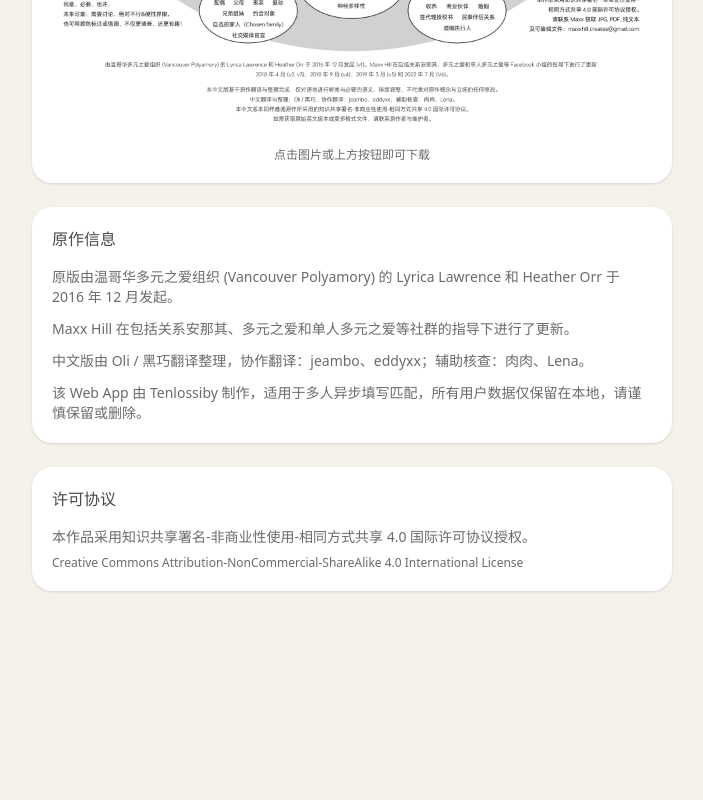
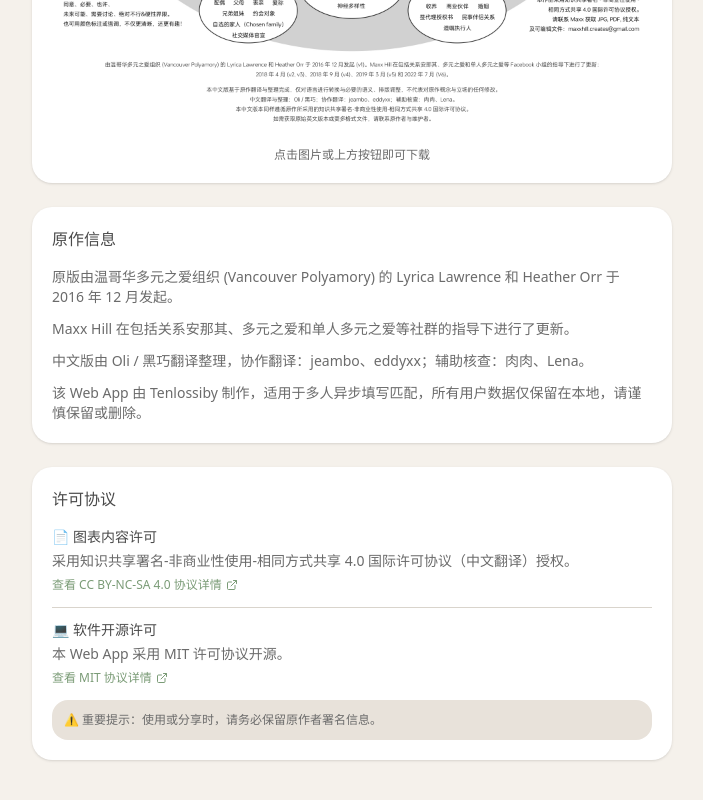
Before and after one commit to Tenlossiby/relationship-anarchy-smorgasbord-cn, a Next.js app: page /settings in a window 1280 px wide. Shown: the part 1502-2302 px from the top of the page, without its empty margins (288-991 px from the left). Before the commit the page ends 2221 px from the top, so only its background shows below. Built offline with nearby package versions, Linux system fonts and the light colour scheme.

Commit message:
docs: 更新许可协议文本，添加CC4.0和MIT双许可说明

```diff
--- a/src/app/settings/page.tsx
+++ b/src/app/settings/page.tsx
@@ -174,12 +174,49 @@ export default function SettingsPage() {
         <section className="bg-card rounded-2xl p-5 mb-6 shadow-sm">
           <h2 className="font-medium text-card-foreground mb-4">许可协议</h2>
 
-          <p className="text-sm text-muted-foreground">
-            本作品采用知识共享署名-非商业性使用-相同方式共享 4.0 国际许可协议授权。
-          </p>
-          <p className="text-xs text-muted-foreground mt-2">
-            Creative Commons Attribution-NonCommercial-ShareAlike 4.0 International License
-          </p>
+          <div className="space-y-3">
+            <div>
+              <h3 className="text-sm font-medium text-card-foreground mb-1">
+                📄 图表内容许可
+              </h3>
+              <p className="text-sm text-muted-foreground">
+                采用知识共享署名-非商业性使用-相同方式共享 4.0 国际许可协议（中文翻译）授权。
+              </p>
+              <a
+                href="https://creativecommons.org/licenses/by-nc-sa/4.0/deed.zh"
+                target="_blank"
+                rel="noopener noreferrer"
+                className="inline-flex items-center gap-1 text-xs text-primary hover:underline mt-1"
+              >
+                查看 CC BY-NC-SA 4.0 协议详情
+                <ExternalLink className="w-3 h-3" />
+              </a>
+            </div>
+
+            <div className="border-t border-border pt-3">
+              <h3 className="text-sm font-medium text-card-foreground mb-1">
+                💻 软件开源许可
+              </h3>
+              <p className="text-sm text-muted-foreground">
+                本 Web App 采用 MIT 许可协议开源。
+              </p>
+              <a
+                href="https://github.com/Tenlossiby/relationship-anarchy-smorgasbord-cn/blob/main/LICENSE"
+                target="_blank"
+                rel="noopener noreferrer"
+                className="inline-flex items-center gap-1 text-xs text-primary hover:underline mt-1"
+              >
+                查看 MIT 协议详情
+                <ExternalLink className="w-3 h-3" />
+              </a>
+            </div>
+
+            <div className="bg-secondary rounded-xl p-3">
+              <p className="text-xs text-muted-foreground">
+                ⚠️ <span className="font-medium">重要提示：</span>使用或分享时，请务必保留原作者署名信息。
+              </p>
+            </div>
+          </div>
         </section>
       </main>
 
```
